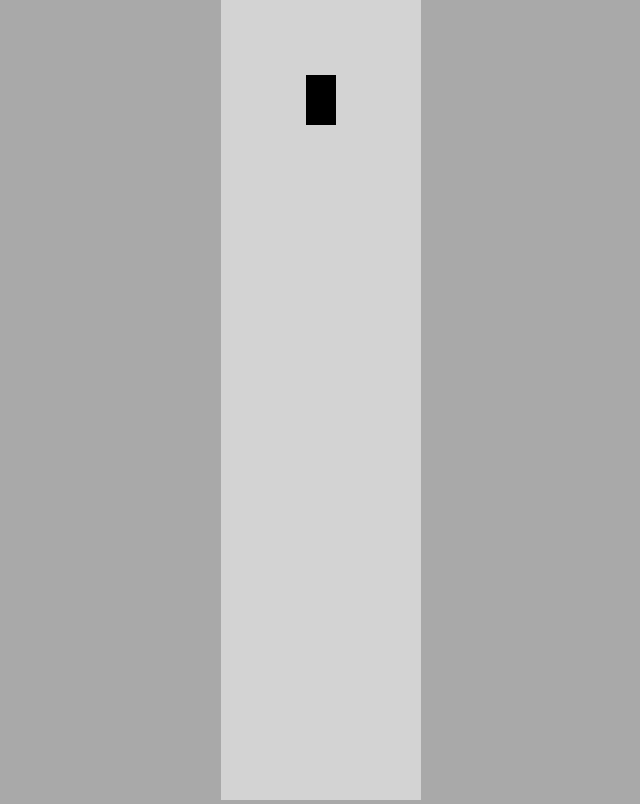
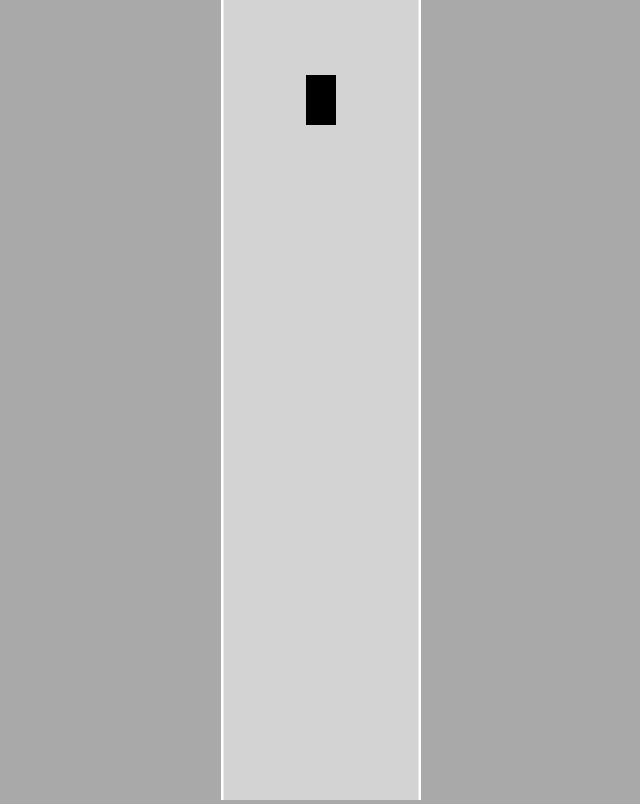
Before and after one commit to ziperfal123/ML-self-driving-car, a plain HTML site: page index.html in a window 1280 px wide. Shown: the whole page, without its empty margins (319-959 px from the left). Drawn offline with Linux system fonts and the light colour scheme.

Commit message:
add edge lines

```diff
--- a/index.html
+++ b/index.html
@@ -8,6 +8,7 @@
 
         <canvas id="myCanvas"></canvas>
 
+        <script src="road.js"></script>
         <script src="controls.js"></script>
         <script src="car.js"></script>
         <script src="main.js"></script>
--- a/main.js
+++ b/main.js
@@ -3,6 +3,7 @@ const canvas = document.getElementById("myCanvas")
 canvas.width = 200
 
 const ctx = canvas.getContext("2d")
+const road = new Road(canvas.width / 2, canvas.width)
 const car = new Car(100,100, 30, 50)
 
 
@@ -12,6 +13,7 @@ function animate() {
     car.update()
 
     canvas.height = window.innerHeight
+    road.draw(ctx)
     car.draw(ctx)
 
     requestAnimationFrame(animate)
--- /dev/null
+++ b/road.js
@@ -0,0 +1,29 @@
+class Road {
+    constructor(x, width, laneCount = 3) {
+        this.x = x
+        this.width = width
+        this.laneCount = laneCount
+
+        this.left = x - width / 2
+        this.right = x + width / 2
+
+        const infinity = 1000000
+        this.top = -infinity
+        this.bottom = infinity
+    }
+
+    draw(ctx) {
+        ctx.lineWidth = 5
+        ctx.strokeStyle = "white"
+
+        ctx.beginPath()
+        ctx.moveTo(this.left , this.top)
+        ctx.lineTo(this.left , this.bottom)
+        ctx.stroke()
+
+        ctx.beginPath()
+        ctx.moveTo(this.right , this.top)
+        ctx.lineTo(this.right , this.bottom)
+        ctx.stroke()
+    }
+}
```
